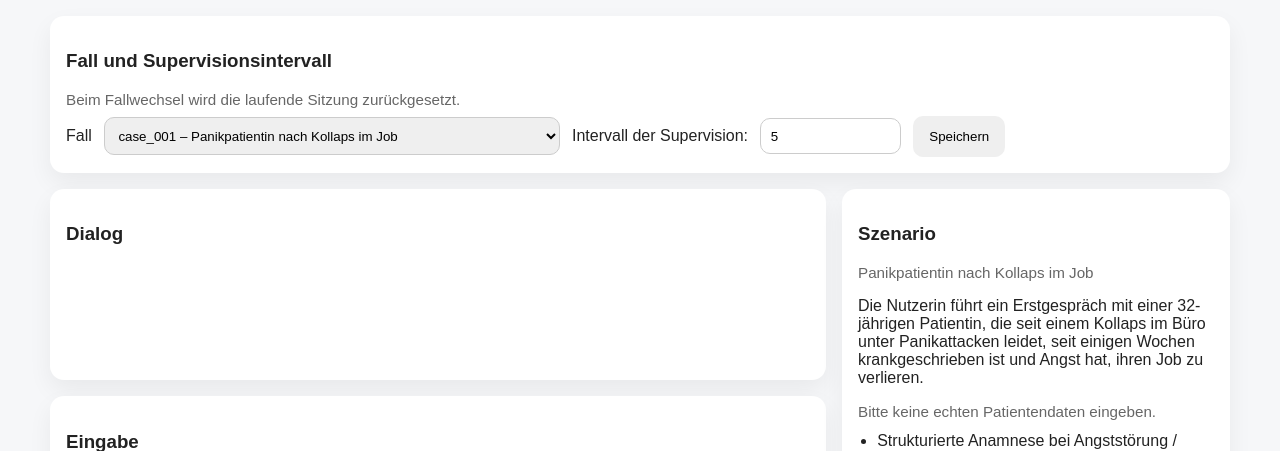
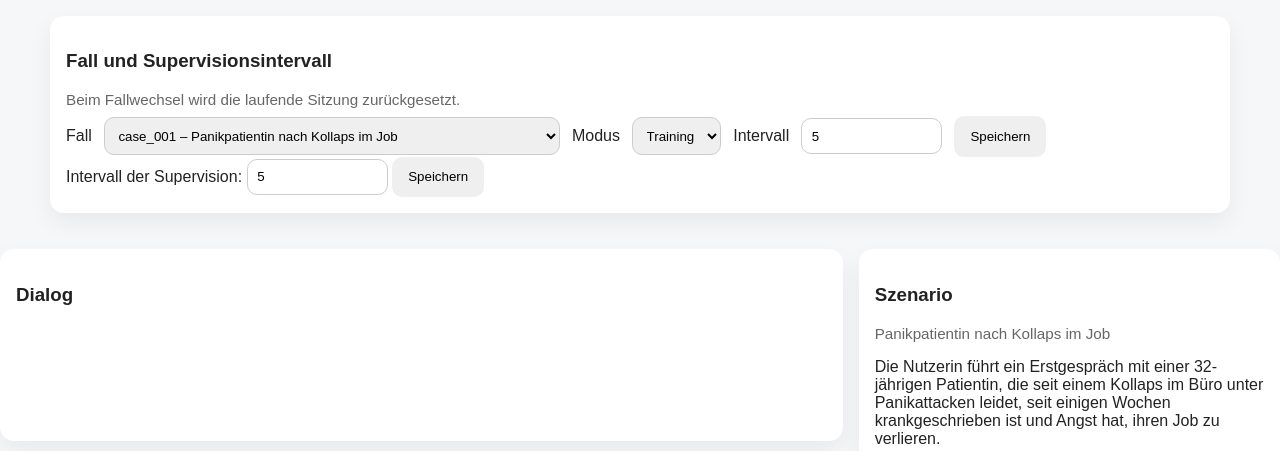
Before and after one commit to ulrichkastner/psycho_multi_agent, a Flask app: page / in a window 1280 px wide. Shown: the part 99-550 px from the top of the page. Run offline with Flask 3, Linux system fonts and the light colour scheme; the visitor is signed in with stand-in values (Sample User, id 1).

Commit message:
Update index.html

```diff
--- a/templates/index.html
+++ b/templates/index.html
@@ -280,6 +280,23 @@
           {% endfor %}
         </select>
 
+  <label for="modeSelect">Modus</label>
+  <select id="modeSelect">
+    <option value="training">Training</option>
+    <option value="exam">Prüfung</option>
+  </select>
+
+  <label for="supervisionInterval">Intervall</label>
+  <input
+    id="supervisionInterval"
+    type="number"
+    min="1"
+    max="50"
+    value="{{ default_supervision_interval }}"
+  >
+  <button id="saveSettingsBtn" type="button">Speichern</button>
+</div>
+
         <label for="supervisionInterval">Intervall der Supervision:</label>
         <input
           id="supervisionInterval"
```
